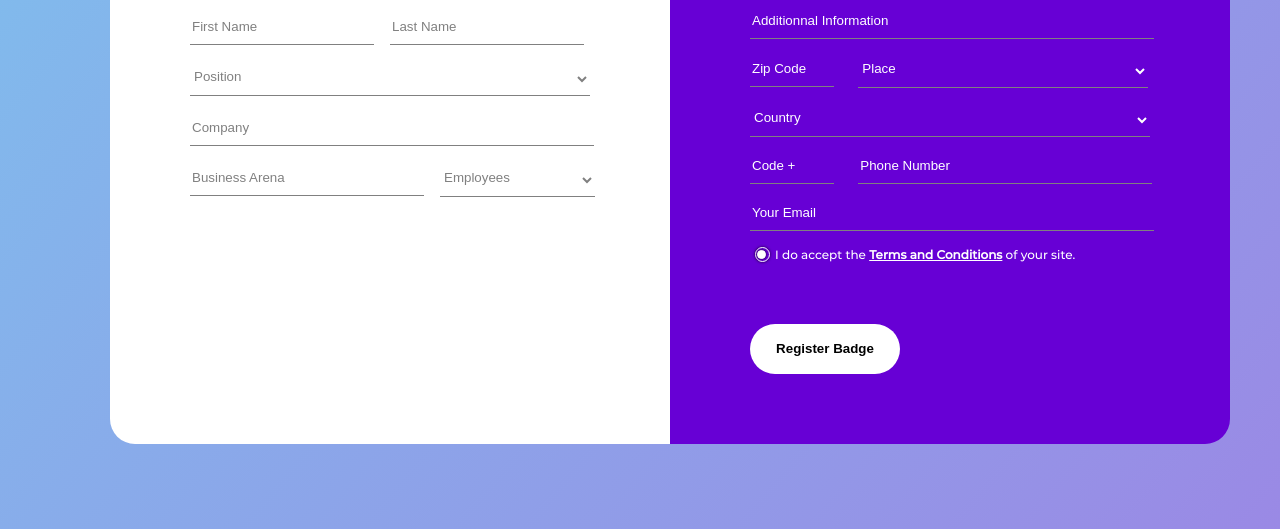
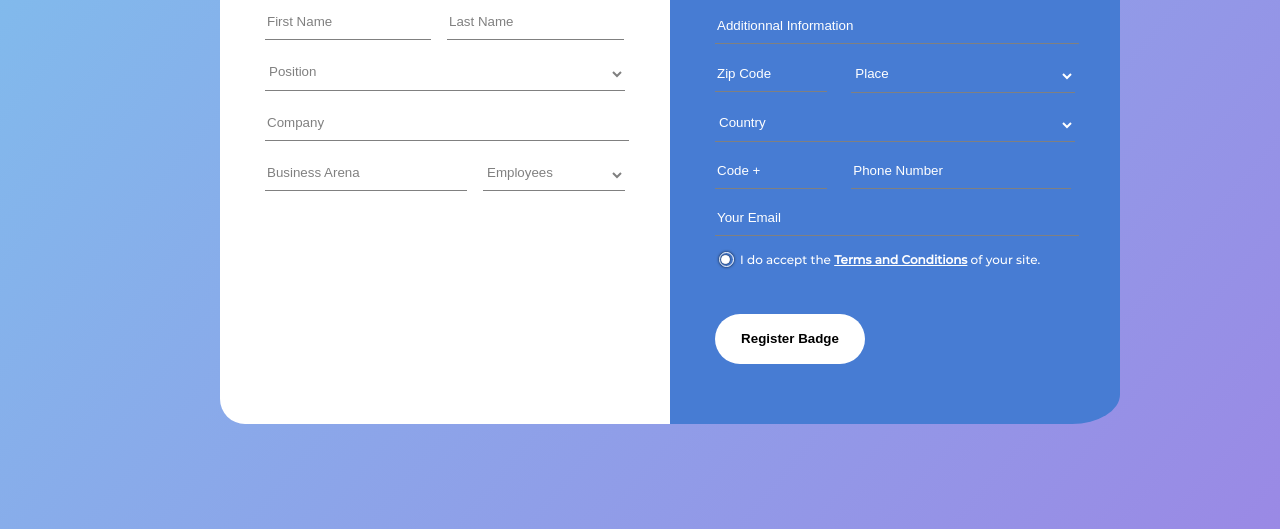
Before and after one commit to ChrisMwanya/FormulaireHtmlCss, a plain HTML site: page index.html in a window 1280 px wide. Shown: the part 271-800 px from the top of the page. Drawn offline with Linux system fonts and the light colour scheme; files whose address does not match are found by name.

Commit message:
Correction couleur et des marges

```diff
--- a/index.html
+++ b/index.html
@@ -47,7 +47,7 @@
             <p><input type="text" name="street" id="streetN" placeholder="Street + Nr " class="champPlein padding"></p>
             <p><input type="text" name="addition" id="additionnal" placeholder="Additionnal Information" class="champPlein padding"></p>
             <p>
-            <input type="text"  class="code padding" name="zipcode" id="zipcode" placeholder="Zip Code">
+            <input type="text"  class="padding zipcode" name="zipcode" id="zipcode" placeholder="Zip Code">
             <select name="number" id="place" class="Number padding">
                 <option disabled selected>Place</option>
             </select>
@@ -60,8 +60,8 @@
             </select>
             </p>
 
-            <p><input type="number" name="code" class="code padding" id="code" placeholder="Code +">
-            <input type="number" name="phonenumber" class="Number padding" id="Number" placeholder="Phone Number"></p>
+            <p><input type="number" name="code" class="zipcode padding" id="code" placeholder="Code +">
+            <input type="number" name="phonenumber" class="Number padding" id="PhoneNumber" placeholder="Phone Number"></p>
 
             <p><input type="email" name="email"  placeholder="Your Email" class="champPlein padding"></p>
 
--- a/style.css
+++ b/style.css
@@ -56,9 +56,9 @@ form
 
     display: flex;
     justify-content: center;
-    margin-top: 40px;
+    margin-top: 0 auto;
     height: 590px;
-    width: 1200px;
+    width: 900px;
     border-radius: 5%;
     padding-left: 60px;
     overflow: hidden;
@@ -67,10 +67,10 @@ form
 
 #FirstChamp
 {
-    padding-top: 30px;
+
     background-color: white;
     width: 40%;
-    padding-left: 80px;
+    padding: 5%;
     font-size: 18px;
     border-bottom-left-radius: 25px;
     border-top-left-radius: 25px;
@@ -95,7 +95,7 @@ form input, select
 }
 .champPlein
 {
-    width: 400px;
+    width: 100%;
 }
 
  .champ-saisi
@@ -110,29 +110,14 @@ form input, select
 
 #firstname
 {
-    width: 180px;
+    width: 45%;
     margin-right: 10px;
 }
 
 #lastname
 {
 
-    width: 180px;
-}
-#espace
-{
-    width: 200px;
-}
-#lastname
-{
-    width: 190px;
-}
-
-#employees
-{
-    width: 100px;
-
-
+    width: 48%;
 }
 
 #Number
@@ -142,27 +127,23 @@ form input, select
 
 #businessArena
 {
-    width: 250px;
-
-}
-#businessArena
-{
-    width: 230px;
+    width: 55%;
     margin-right: 10px;
 }
 #employees
 {
-    padding-bottom: -4px;
-    width: 155px;
+
+    padding-bottom: 8.8px;
+    width: 39.4%;
+
 }
 /*Contact Details*/
 #secondChamp
 {
-    padding-top: 20px;
-    background-color: #6700D5;
     width: 40%;
+    padding: 5%;
+    background-color: #477CD3;
     color: white;
-    padding-left: 80px;
     border-bottom-right-radius: 25px;
     border-top-right-radius: 25px;
     font-family: 'Montserrat-Medium', sans-serif;
@@ -174,24 +155,24 @@ form input, select
     color: white;
 }
 
-#zipcode
+.zipcode
 {
-    width: 80px;
+    width: 30%;
     margin-right: 20px;
 }
 
-#code
-{
-    width: 80px;
-    margin-right: 20px;
-}
 .code
 {
-    width: 100px;
+   width: 20%;
+   margin-right: 10%;
 }
 .Number
 {
-    width: 290px;
+     width: 62%;
+}
+#PhoneNumber
+{
+    width: 60%;
 }
 
 .padding
@@ -239,7 +220,7 @@ a
 {
     content: "";
     position: absolute;
-    left: 1.5%;
+    left: 1.8%;
     bottom: 52.1%;
     width: 7px;
     height: 7px;
@@ -262,7 +243,7 @@ a
 
 button
 {
-    margin-top: 40px;
+    margin-top: 25px;
     background-color: white;
     width: 150px;
     height: 50px;
```
